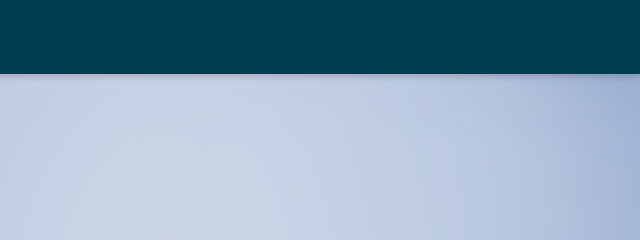
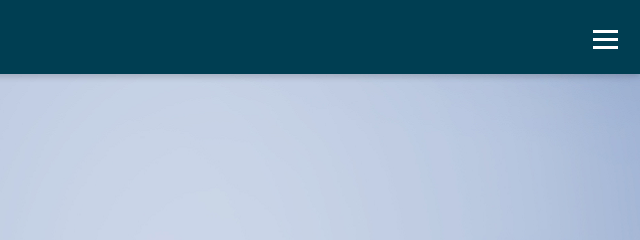
Before and after one commit to alleneben/fjorge-fe-test, a plain HTML site: page index.html in a window 1280 px wide. Shown: the top 240 px of the page, 640-1280 px from the left. Drawn offline with Linux system fonts and the light colour scheme.

Commit message:
:no breaking changes

```diff
--- a/index.html
+++ b/index.html
@@ -26,7 +26,9 @@
             </a>
 
             <!-- MOBILE MENU TOGGLE -->
-            <button>
+            <button class="hamburger-menu">
+                <span></span>
+                <span></span>
                 <span></span>
             </button>
 
```
